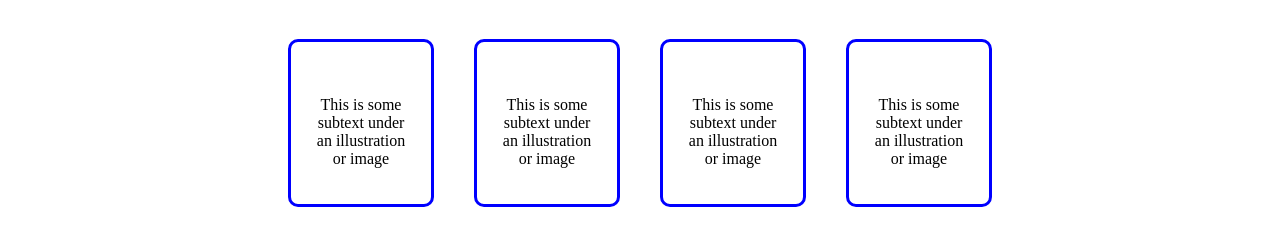
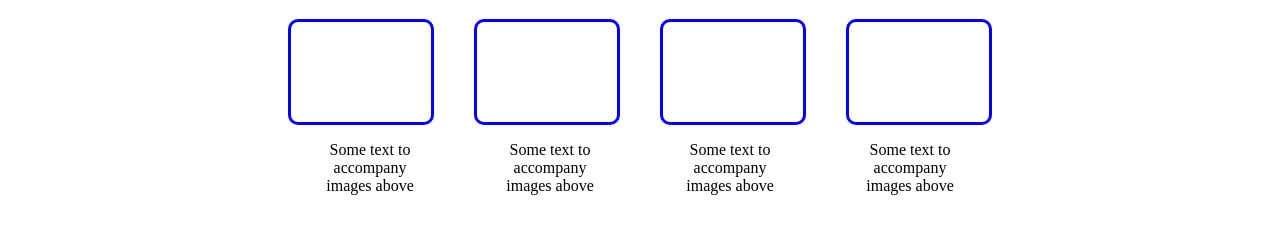
Before and after one commit to steveyporter/odin-landing-page, a plain HTML site: page index.html in a window 1280 px wide. Shown: the part 495-740 px from the top of the page. Drawn offline with Linux system fonts and the light colour scheme.

Commit message:
separate 2nd section int0 2 separate flex containers with intent to align vertically.

```diff
--- a/index.html
+++ b/index.html
@@ -9,6 +9,9 @@
   </head>
 
   <body>
+
+
+<!-- ------------1st section --------------------- -->
 
     <div class="first_section">
 
@@ -35,43 +38,49 @@
 
     </div>
 
+  <!-- ------------2nd section --------------------- -->
+
     <div class="second_section">
       <h1 class="s2_title">Some Random Information</h1>
 
+  <!-- Container 1 -->
+      <div class="s2_Images_Container_1">
 
-      <div class="s2_Images_Container">
-
-        <div class="s2_Images_Container_Item">
-          <div>
+        <div class="s2_Images_Container_1_Item">
             <img src="">
         </div>
-              <p>This is some subtext under an illustration or image</p>
+        <div class="s2_Images_Container_1_Item">
+            <img src="">
+        </div>
+        <div class="s2_Images_Container_1_Item">
+            <img src="">
+        </div>
+        <div class="s2_Images_Container_1_Item">
+            <img src="">
         </div>
 
-        <div class="s2_Images_Container_Item">
-          <div>
-            <img src="">
-            </div>
-              <p>This is some subtext under an illustration or image</p>
       </div>
 
-        <div class="s2_Images_Container_Item">
-          <div>
-            <img src="">
+  <!-- Container 2. Identical properties so text is aligned with Container 1 images -->
+      <div class="s2_Images_Container_2">
+
+        <div class="s2_Images_Container_2_Item">
+          <p> Some text to accompany images above </p>
         </div>
-              <p>This is some subtext under an illustration or image</p>
+        <div class="s2_Images_Container_2_Item">
+          <p> Some text to accompany images above </p>
         </div>
-
-        <div class="s2_Images_Container_Item">
-          <div>
-            <img src="">
+        <div class="s2_Images_Container_2_Item">
+          <p> Some text to accompany images above </p>
         </div>
-              <p>This is some subtext under an illustration or image</p>
+        <div class="s2_Images_Container_2_Item">
+          <p> Some text to accompany images above </p>
         </div>
 
       </div>
 
     </div>
+  <!-- End of Second Section -->
 
   </body>
 
--- a/styles.css
+++ b/styles.css
@@ -65,27 +65,34 @@
     text-align: center;
 }
 
-.s2_Images_Container{
+.s2_Images_Container_1{
     display:flex;
     justify-content: center;
 }
 
-.s2_Images_Container_Item{
-    max-width: 100px;
-    height: auto;
-    padding: 20px;
+.s2_Images_Container_1_Item{
+    flex: 0 1 0;
+    min-width: 100px;
+    max-width: 150px;
+    height: 100px;
+    padding: 0px 20px;
     border-style: solid;
     border-radius: 10px;
     border-color: blue;
-    margin: 20px;
+    margin: 0px 20px;
 
 }
+.s2_Images_Container_2{
+    display:flex;
+    justify-content: center;
+}
 
-
-.s2_Images_Container_Item div{
+.s2_Images_Container_2_Item{
+    flex: 0 1 0;
+    min-width: 100px;
+    max-width: 150px;
+    height: auto;
+    padding: 0px 20px;
+    margin: 0px 20px;
 
 }
-
-.s2_Images_Container_Item div div p{
-    align-items: end;
-}
```
Lines whose indentation alone changed are shown as unchanged.
